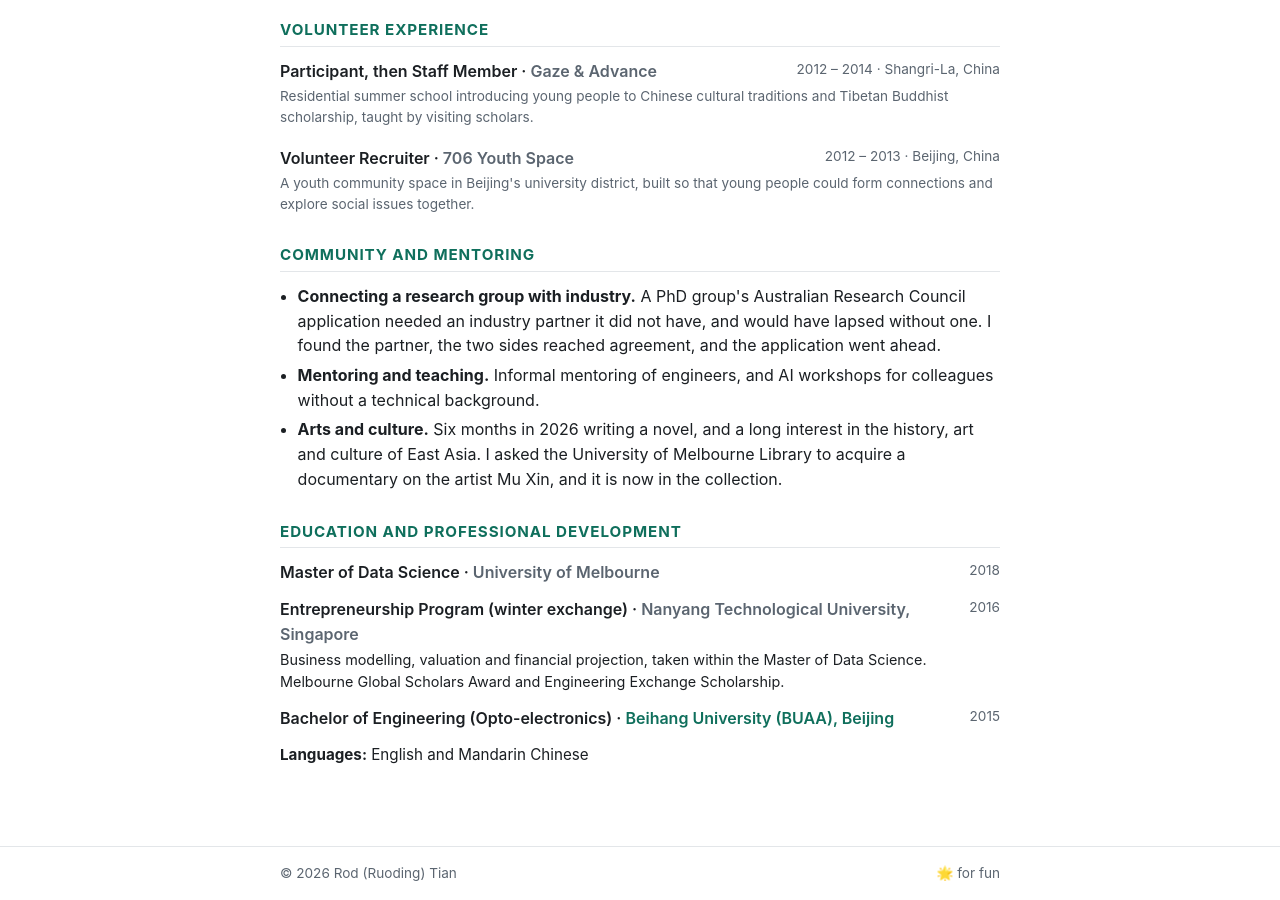
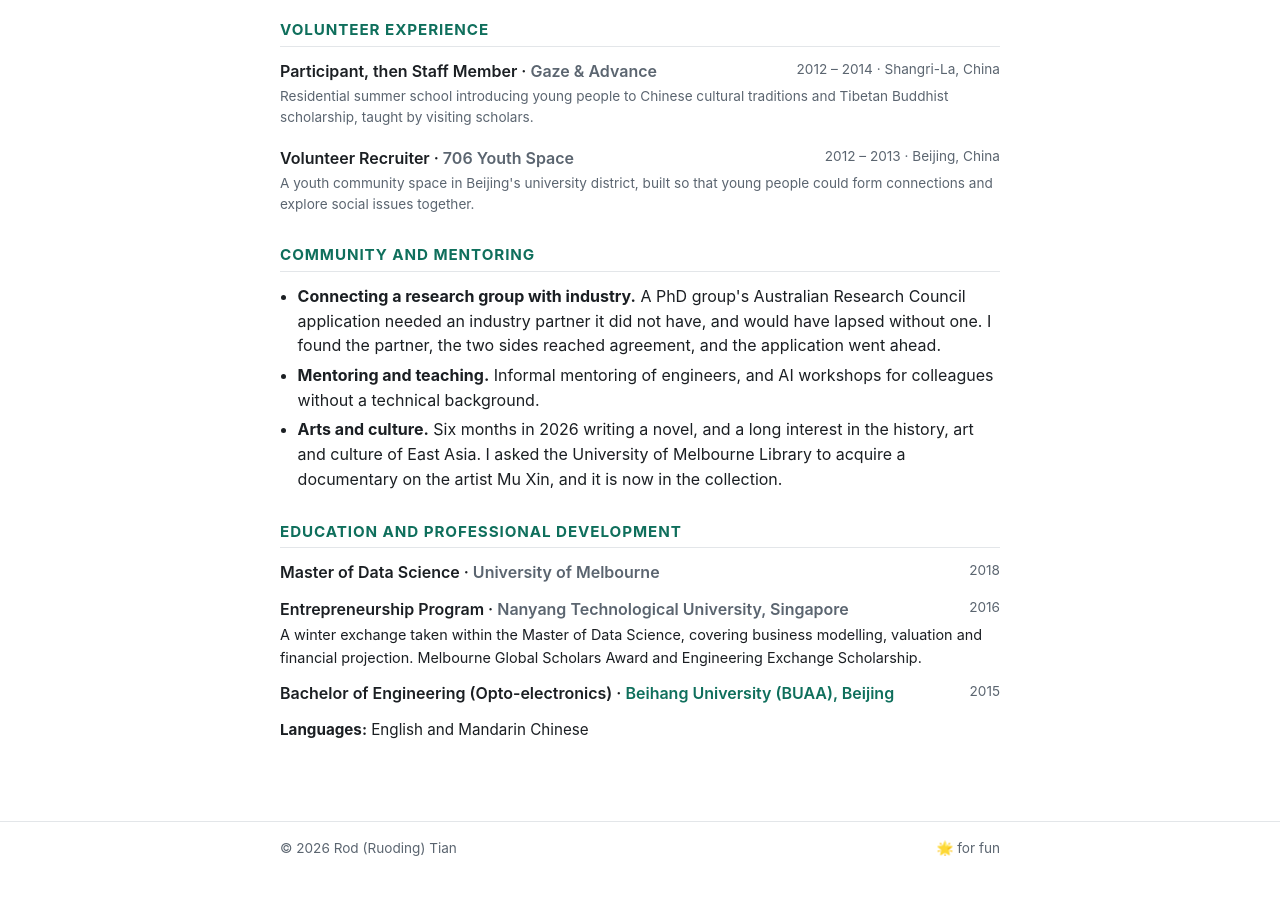
Before and after one commit to ruodingt/ruodingt.github.io, a Jekyll site: the page built from cv/index.md, in a window 1280 px wide and 900 px high, scrolled down 1993 px. Built offline with Jekyll 4.4.1, drawn with Linux system fonts in a browser that asks for light colours; after the commit the page ends 2868 px from its top, so only the background shows below that.

Commit message:
Move "winter exchange" out of the education title
The title line only needs the program and institution; the format belongs
with the other qualifying detail in the note, which already said the
program sat within the master's.

Checked under print layout: all three education titles now fit on one line.

Co-Authored-By: Claude Opus 5 <noreply@anthropic.com>

```diff
--- a/_data/cv.yml
+++ b/_data/cv.yml
@@ -93,10 +93,10 @@ education:
     institution: "University of Melbourne"
     dates: "2018"
     location: "Melbourne, VIC"
-  - degree: "Entrepreneurship Program (winter exchange)"
+  - degree: "Entrepreneurship Program"
     institution: "Nanyang Technological University, Singapore"
     dates: "2016"
-    note: "Business modelling, valuation and financial projection, taken within the Master of Data Science. Melbourne Global Scholars Award and Engineering Exchange Scholarship."
+    note: "A winter exchange taken within the Master of Data Science, covering business modelling, valuation and financial projection. Melbourne Global Scholars Award and Engineering Exchange Scholarship."
   - degree: "Bachelor of Engineering (Opto-electronics)"
     institution: "Beihang University (BUAA), Beijing"
     institution_url: "https://ev.buaa.edu.cn/"
```
